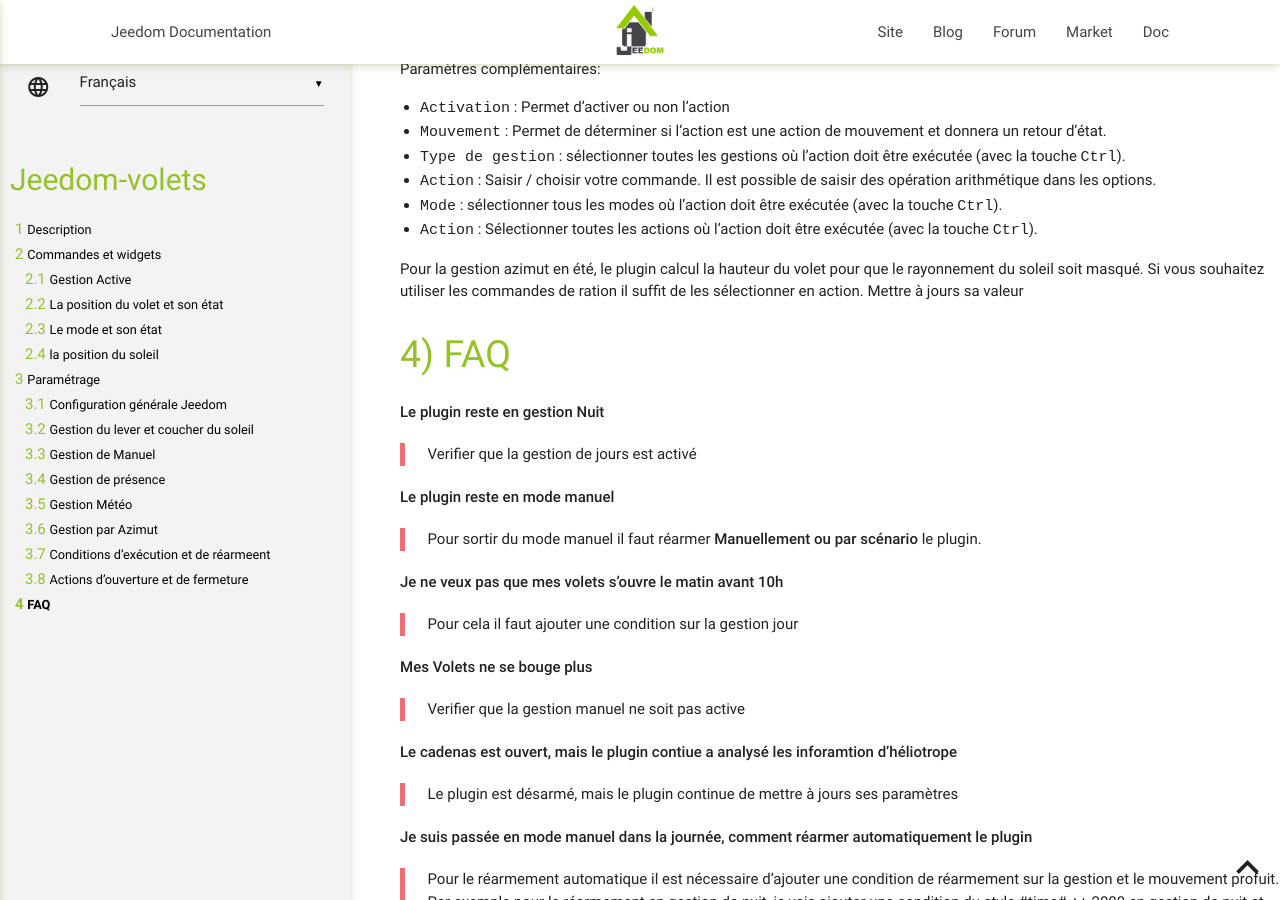
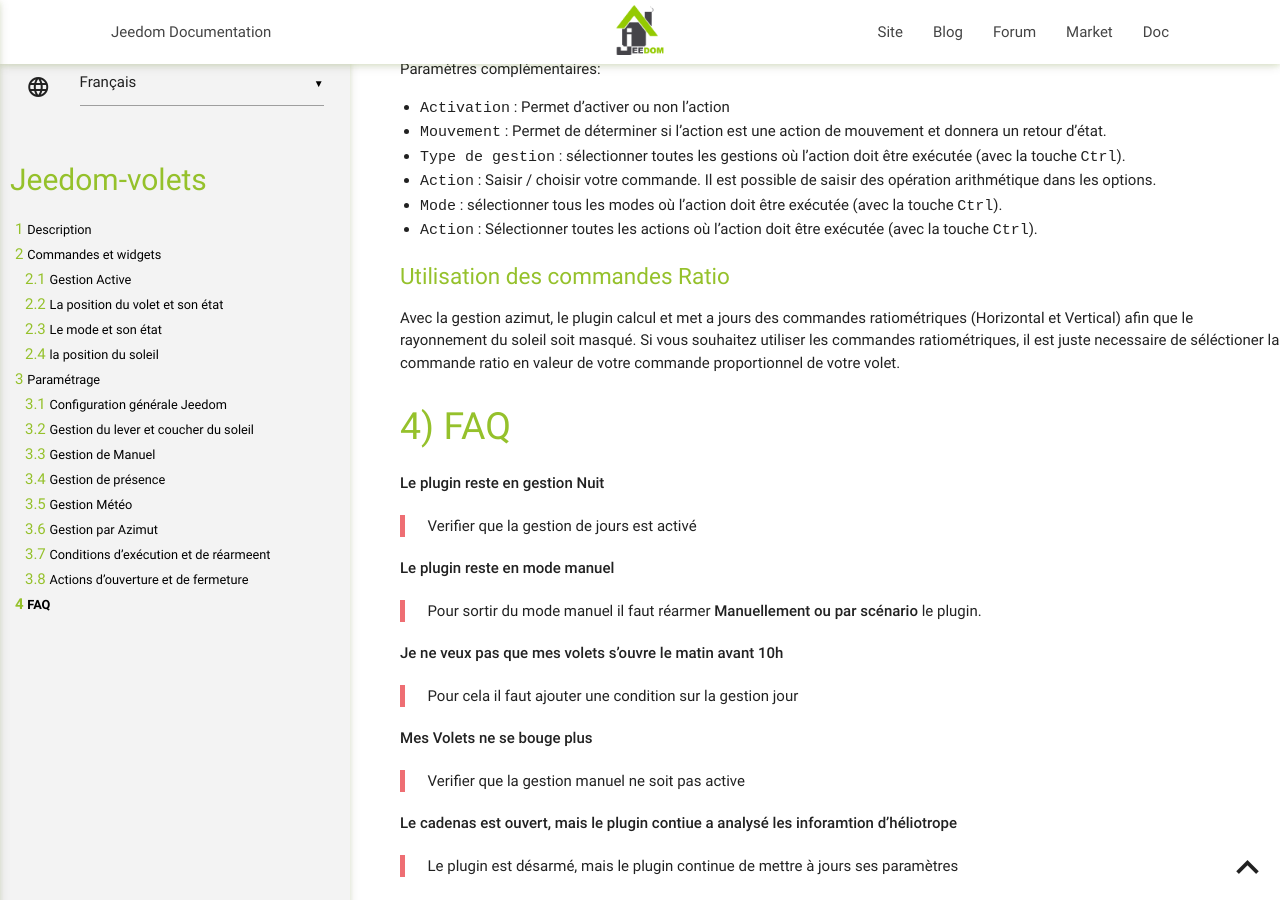
Before and after one commit to ndy913/Jeedom-Volets, a Jekyll site: the page built from docs/fr_FR/index.md, in a window 1280 px wide and 900 px high, scrolled down 8722 px. Built offline with Jekyll 4.4.1, drawn with Linux system fonts in a browser that asks for light colours; our own code applies the rules of GitHub Pages for plain Markdown files.

Commit message:
Update index.md

```diff
--- a/docs/fr_FR/index.md
+++ b/docs/fr_FR/index.md
@@ -233,9 +233,10 @@ Paramètres complémentaires:
 * `Mode` : sélectionner tous les modes où l'action doit être exécutée (avec la touche `Ctrl`).
 * `Action` : Sélectionner toutes les actions où l'action doit être exécutée (avec la touche `Ctrl`).
 
-Pour la gestion azimut en été, le plugin calcul la hauteur du volet pour que le rayonnement du soleil soit masqué.
-Si vous souhaitez utiliser les commandes de ration il suffit de les sélectionner en action.
-Mettre à jours sa valeur
+### Utilisation des commandes Ratio
+
+Avec la gestion azimut, le plugin calcul et met a jours des commandes ratiométriques (Horizontal et Vertical) afin que le rayonnement du soleil soit masqué.
+Si vous souhaitez utiliser les commandes ratiométriques, il est juste necessaire de séléctioner la commande ratio en valeur de votre commande proportionnel de votre volet.
 
 FAQ
 ===
```
